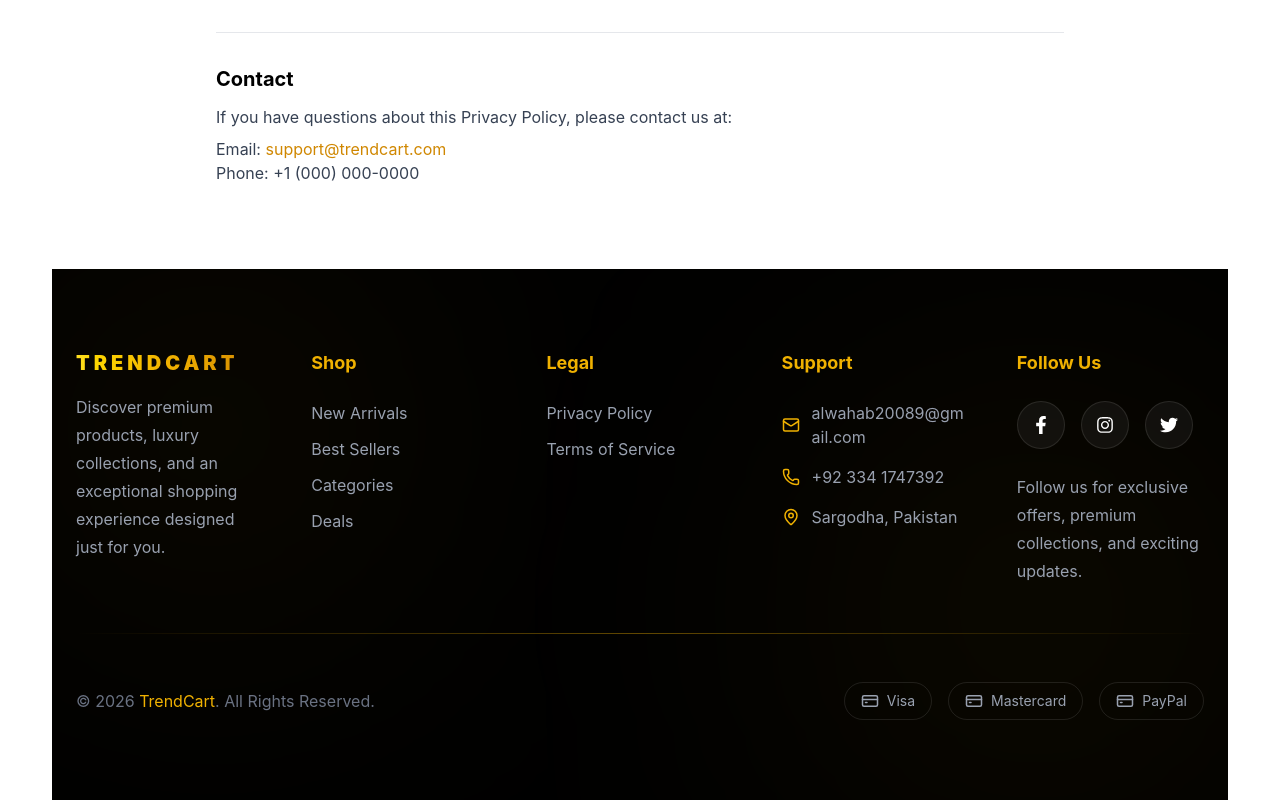
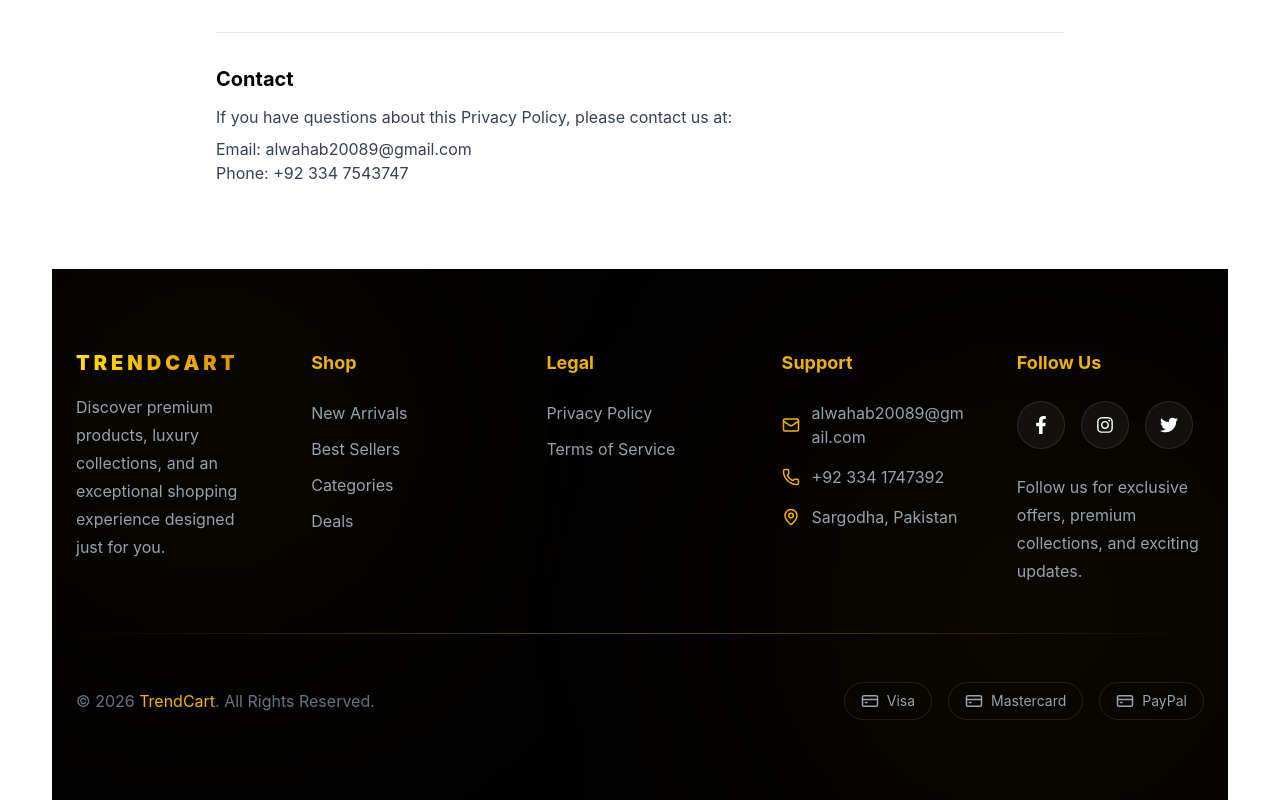
Before and after one commit to alwahab20089-crypto/Ecommerce, a React (Vite) app in the folder frontend/Ecommerce/: page /privacy-policy in a window 1280 px wide. Shown: the part 1988-2788 px from the top of the page. Built offline with nearby package versions, Linux system fonts and the light colour scheme; no server answers.

Commit message:
image added

```diff
--- a/frontend/Ecommerce/src/components/Hero.jsx
+++ b/frontend/Ecommerce/src/components/Hero.jsx
@@ -12,7 +12,7 @@ const DEFAULT_STATS = [
 
 export default function Hero({
   shopNowPath = "/shop",
-  exploreCollectionPath = "/collections",
+  exploreCollectionPath = "/shop",
   // Simplest option: point this at your API and Hero will axios.get it on mount.
   // Expects the response body to be [{ label, value }, { label, value }, { label, value }]
   // e.g. statsEndpoint="/api/stats"
@@ -157,7 +157,7 @@ export default function Hero({
 
           <div className="group relative rounded-[2rem] border border-yellow-500/30 overflow-hidden aspect-[4/5] shadow-2xl shadow-yellow-500/10">
             <img
-              src="https://placehold.co/800x1000/0a0a0a/eab308?text=Your+Product+Photo"
+              src="https://media.canva.com/v2/image-resize/format:JPG/height:1456/quality:92/uri:ifs%3A%2F%2FM%2F55637e21-94dd-4db1-b71e-f9bd492a9894/watermark:F/width:1088?csig=AAAAAAAAAAAAAAAAAAAAAFL8YQtvhCe7QWSAHhM1zKXOkQx2Ohcj8ztlzr33LhpO&exp=1785440403&osig=AAAAAAAAAAAAAAAAAAAAAG8dWbPNp1ZiCBlNamfHbtqdz4igmlPevp0ZaxTC5k74&signer=media-rpc&x-canva-quality=screen_3x"
               alt="Featured piece from the luxury collection"
               className="h-full w-full object-cover transition-transform duration-[1200ms] ease-out group-hover:scale-110"
             />
--- a/frontend/Ecommerce/src/pages/PrivacyPolicyPage.jsx
+++ b/frontend/Ecommerce/src/pages/PrivacyPolicyPage.jsx
@@ -95,11 +95,15 @@ const PrivacyPolicyPage = () => {
           </p>
           <p className="text-gray-700">
             Email:{" "}
-            <a href="mailto:support@trendcart.com" className="text-yellow-600 hover:underline">
-              support@trendcart.com
-            </a>
+           <a href="https://mail.google.com/mail/?view=cm&fs=1&to=alwahab20089@gmail.com"
+    target="_blank"
+    rel="noopener noreferrer"
+    className="hover:text-yellow-500 transition break-all"
+  >
+    alwahab20089@gmail.com
+  </a>
           </p>
-          <p className="text-gray-700">Phone: +1 (000) 000-0000</p>
+          <p className="text-gray-700">Phone: +92 334 7543747</p>
         </section>
       </div>
     </div>
```
